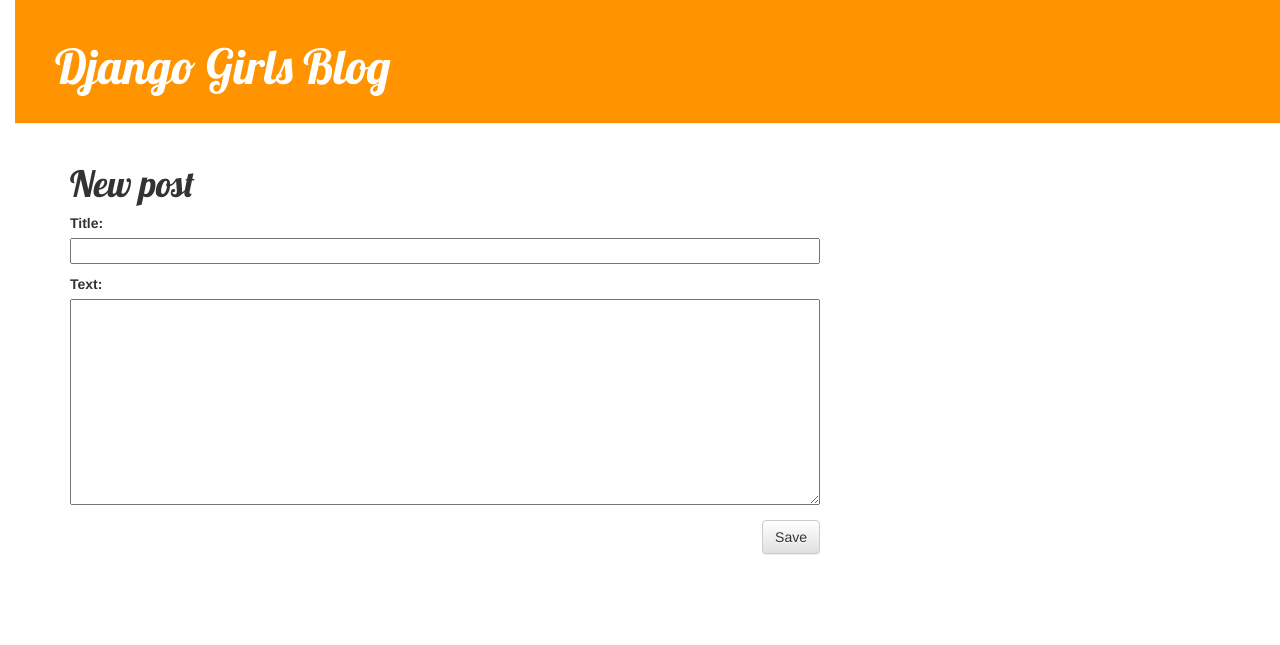
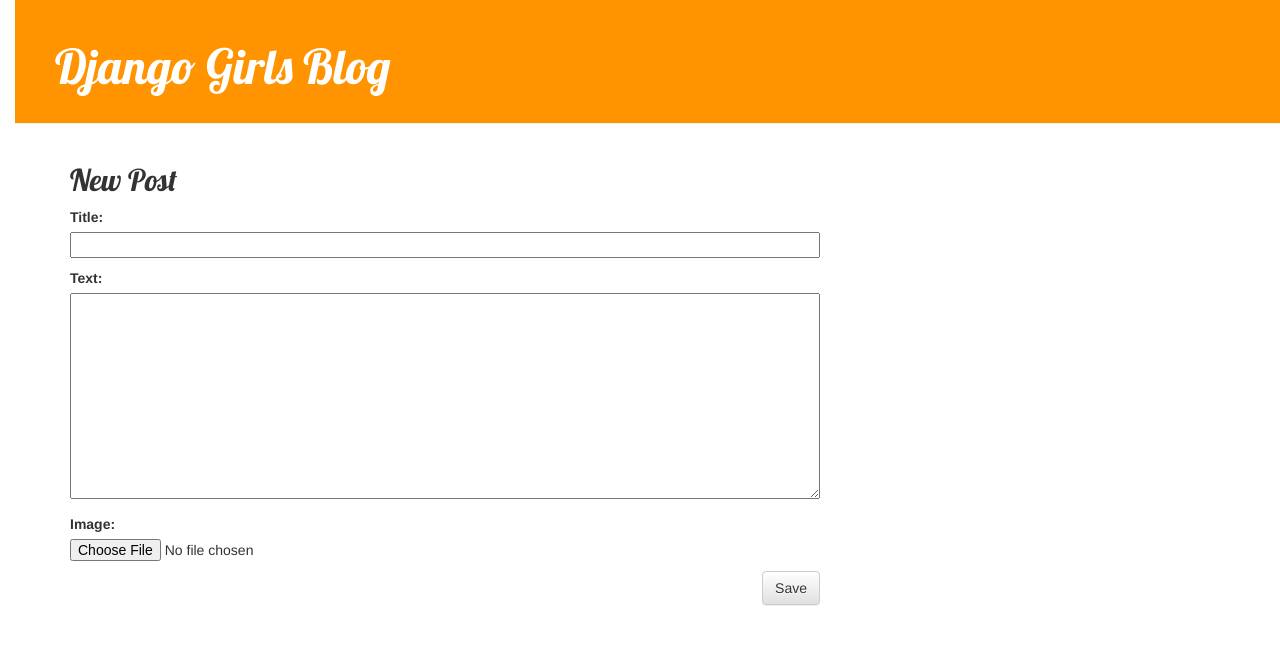
Before and after one commit to jingyo1/mysite, a Django app: page /post/new/ in a window 1280 px wide. Shown: the top 645 px of the page. Run offline with Django 5.2, Linux system fonts and the light colour scheme; some libraries are stand-ins or nearby versions.

Commit message:
Fix is_valid bug and enable post_new image upload feature

```diff
--- a/blog/forms.py
+++ b/blog/forms.py
@@ -4,4 +4,4 @@
 class PostForm(forms.ModelForm):
     class Meta:
         model = Post
-        fields = ('title', 'text',)
+        fields = ('title', 'text','image')
--- a/blog/models.py
+++ b/blog/models.py
@@ -8,7 +8,7 @@
     text = models.TextField()
     created_date = models.DateTimeField(default=timezone.now)
     published_date = models.DateTimeField(blank=True, null=True)
-    # ✨ 이미지 필드 추가 (업로드 시 날짜별 폴더 자동 분류)
+
     image = models.ImageField(upload_to='intruder_image/%Y/%m/%d/', default='intruder_image/default_error.png')
 
     def publish(self):
--- a/blog/templates/blog/post_edit.html
+++ b/blog/templates/blog/post_edit.html
@@ -1,8 +1,8 @@
 {% extends 'blog/base.html' %}
 
 {% block content %}
-    <h1>New post</h1>
-    <form method="POST" class="post-form">{% csrf_token %}
+    <h2>New Post</h2>
+    <form method="POST" class="post-form" enctype="multipart/form-data">{% csrf_token %}
         {{ form.as_p }}
         <button type="submit" class="save btn btn-default">Save</button>
     </form>
--- a/blog/views.py
+++ b/blog/views.py
@@ -16,7 +16,7 @@
 # 3. 새 게시글 작성하기
 def post_new(request):
     if request.method == "POST":
-        form = PostForm(request.POST)
+        form = PostForm(request.POST, request.FILES)
         if form.is_valid():
             post = form.save(commit=False)
             post.author = request.user
@@ -26,12 +26,12 @@
     else:
         form = PostForm()
     return render(request, 'blog/post_edit.html', {'form': form})
-
 # 4. 게시글 수정하기
 def post_edit(request, pk):
     post = get_object_or_404(Post, pk=pk)
     if request.method == "POST":
-        form = PostForm(request.POST, instance=post)
+        # 수정을 담당하는 곳에도 똑같이 request.FILES를 추가
+        form = PostForm(request.POST, request.FILES, instance=post)
         if form.is_valid():
             post = form.save(commit=False)
             post.author = request.user
```
Also changed, not shown: media/intruder_image/2026/06/11/Button_blue_middle.PNG (added), media/intruder_image/2026/06/11/button_juwel_box_hTK0sU6.PNG (added).
